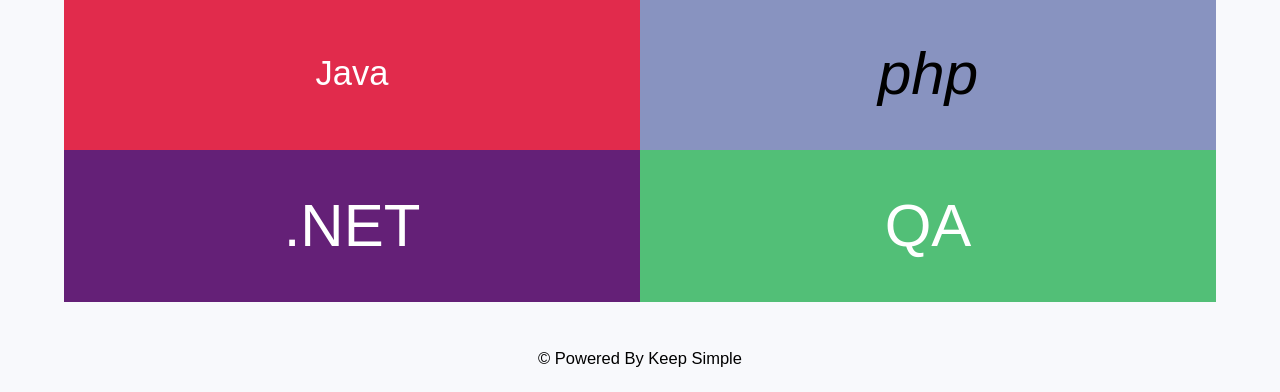
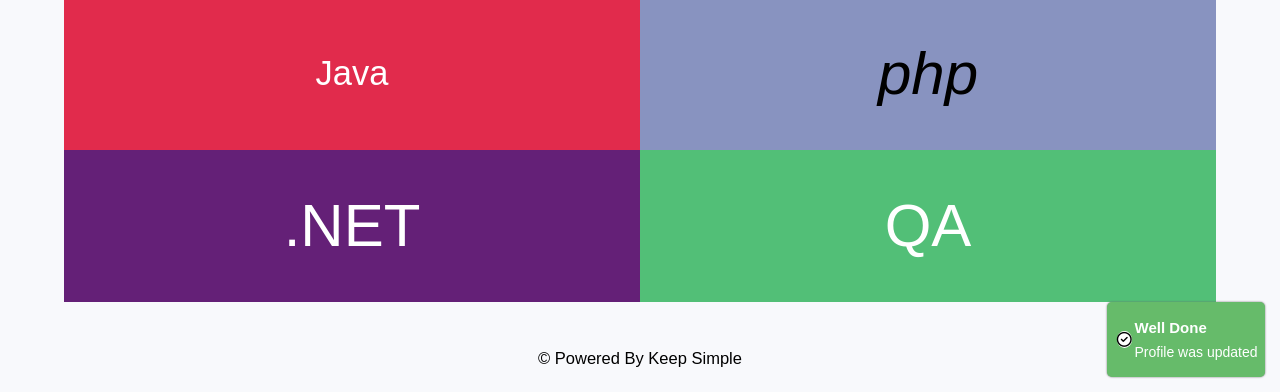
Before and after one commit to Keep-Simple/pure-html-css, a plain HTML site: page index.html in a window 1280 px wide. Shown: the part 408-800 px from the top of the page. Drawn offline with Linux system fonts and the light colour scheme.

Commit message:
grid notification system

```diff
--- a/index.html
+++ b/index.html
@@ -6,6 +6,7 @@
     <meta name="description" content="Task 4 for Binary Studio Academy"/>
     <meta name="viewport" content="width=device-width, initial-scale=1">
     <link rel="stylesheet" href="styles.css"/>
+    <script src="https://use.fontawesome.com/06123ed7e8.js"></script>
 </head>
 <body>
 <div class="container">
@@ -132,6 +133,17 @@
         </div>
         <div class="footer">© Powered By Keep Simple</div>
     </div>
+    <div class="notifications">
+        <div class="notification">
+            <div class="notification-icon">
+                <i class="far fa-check-circle"></i>
+            </div>
+            <div class="notification-content">
+                <p class="n-type">Well Done</p>
+                <p class="n-message">Profile was updated</p>
+            </div>
+        </div>
+    </div>
 </div>
 </body>
 </html>
--- a/styles.css
+++ b/styles.css
@@ -311,6 +311,60 @@ img.nav-logo {
     height: 42px;
 }
 
+.notifications {
+    position: absolute;
+    bottom: 15px;
+    right: 15px;
+    display: grid;
+    grid-auto-rows: 5em;
+    grid-gap: 1em;
+}
+
+.notification {
+    background-color: #66bb6a;
+    border-radius: 5px;
+    padding: .5em;
+    /*opacity: .8;*/
+    box-shadow: 0 0 2px dimgrey;
+    cursor:pointer;
+    display: grid;
+    grid-template-columns: 1fr 6fr;
+    grid-template-areas: 'grid_icon grid_content';
+    align-items: center;
+    justify-items: center;
+}
+
+.n-type {
+    color: #ffffff;
+    font-weight: 700;
+    margin-top: 0;
+    margin-bottom: 8px;
+}
+
+.n-message {
+    font-size: 14px;
+    margin-top: 0;
+    margin-bottom: 0;
+    color: #ffffff;
+}
+
+.notification-content {
+    grid-area: grid_content;
+}
+
+.notification-icon {
+    border-radius: 50%;
+    color: inherit;
+    background-color: white;
+    grid-area: grid_icon;
+
+}
+
+.notification:hover{
+    background-color: rgba(7, 149, 66, .8);
+    transition:0.5s;
+}
+
 @media (max-width: 1300px) {
     .container {
         font-size: 15px !important;
```
